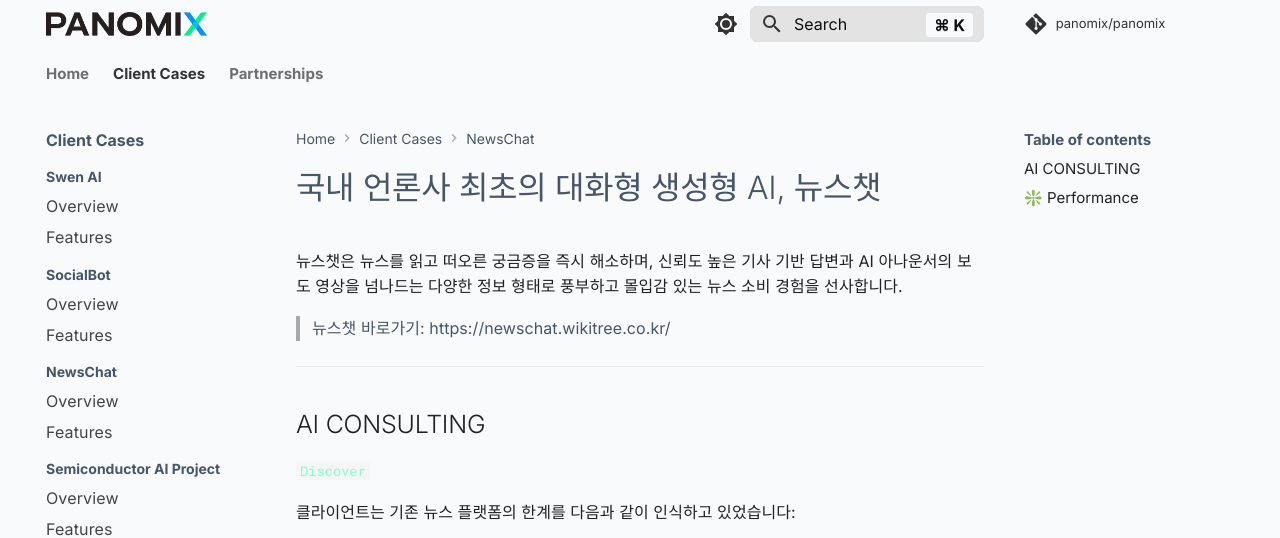
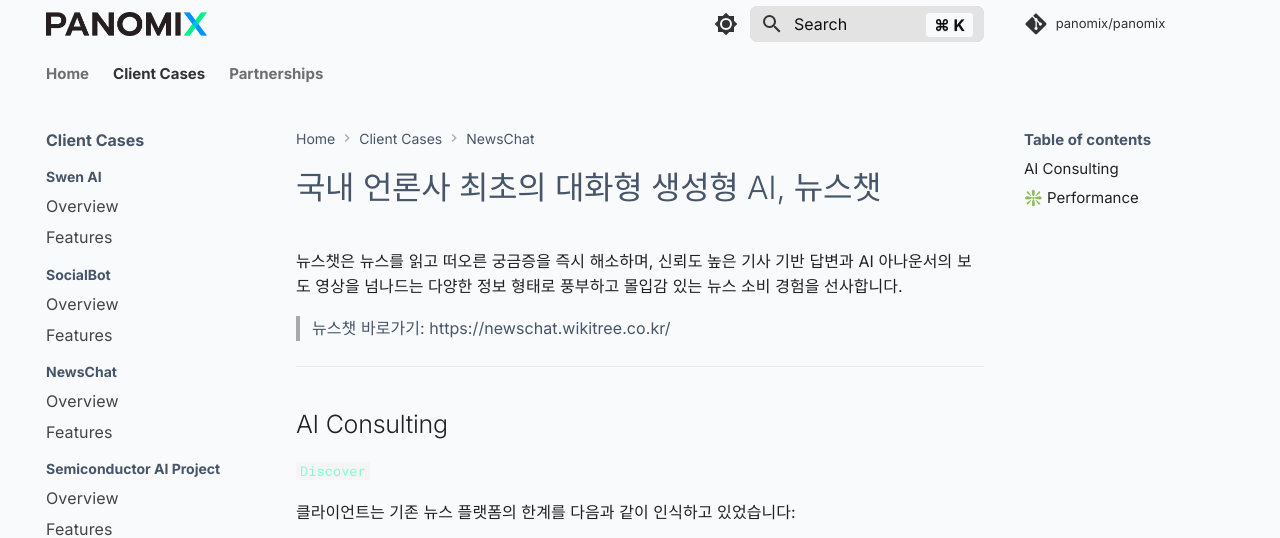
Before and after one commit to panomix/panomix, an MkDocs documentation site: the page built from docs/clients/newschat/newschat.md, in a window 1280 px wide and 900 px high. Shown: the top 538 px of the window. Built offline with MkDocs 1.6.1 and Material for MkDocs 9.7.7, drawn with Linux system fonts in a browser that asks for light colours; comment, search, counter and statistics services are not loaded.

```diff
--- a/docs/clients/newschat/newschat.md
+++ b/docs/clients/newschat/newschat.md
@@ -6,7 +6,7 @@
 >뉴스챗 바로가기: https://newschat.wikitree.co.kr/
 
 ---
-## AI CONSULTING
+## AI Consulting
 <code style="color : aquamarine">Discover</code>
 
 클라이언트는 기존 뉴스 플랫폼의 한계를 다음과 같이 인식하고 있었습니다:
```
